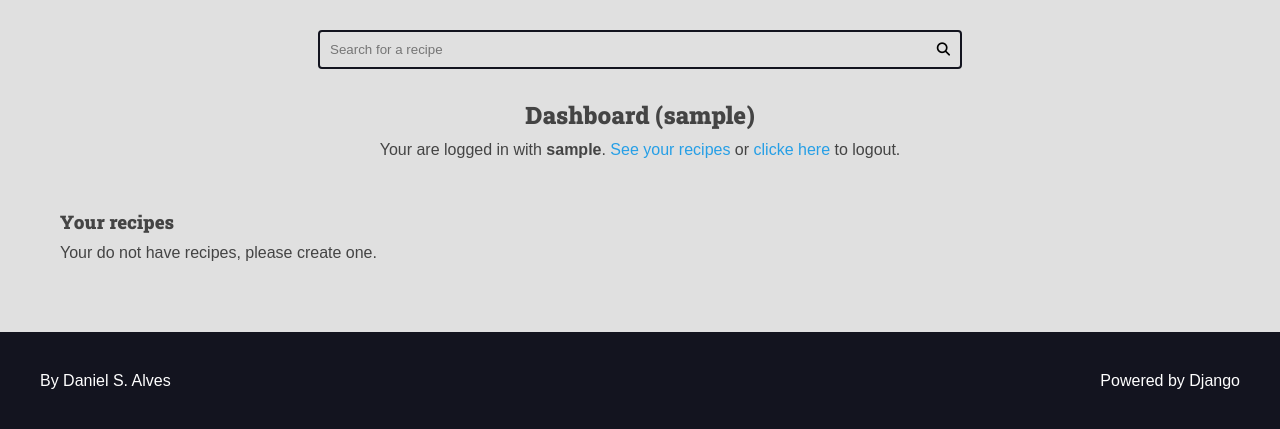
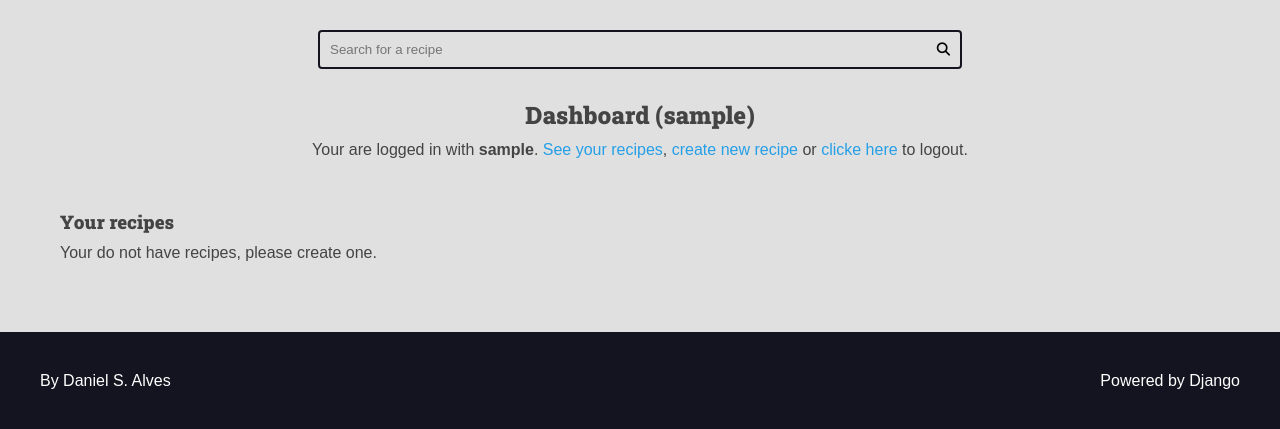
Before and after one commit to daniel-santos-alves/aprendendo-django-01, a Django app: page /authors/dashboard/ in a window 1280 px wide. Shown: the part 105-534 px from the top of the page. Run offline with Django 4.2, Linux system fonts and the light colour scheme; the visitor is signed in with stand-in values (Sample User, id 1); data that the repository does not hold is empty; some libraries are stand-ins or nearby versions.

Commit message:
add função nova receita

```diff
--- a/authors/templates/authors/partials/login_message.html
+++ b/authors/templates/authors/partials/login_message.html
@@ -2,7 +2,8 @@
 <div class="login-message">
     Your are logged in with
     <strong>{{ request.user.username }}</strong>.
-    <a href="{% url 'authors:dashboard' %}">See your recipes</a> or
+    <a href="{% url 'authors:dashboard' %}">See your recipes</a>,
+    <a href=" {% url 'authors:dashboard_recipe_new' %} ">create new recipe</a> or
     <form class="inline-form" action="{% url 'authors:logout' %}" method='POST'>
         {% csrf_token %}
         <input type="hidden" name="username" value="{{ request.user.username }}">
--- a/authors/urls.py
+++ b/authors/urls.py
@@ -12,6 +12,11 @@ urlpatterns = [
     path("logout/", views.logout_view, name="logout"),
     path("dashboard/", views.dashboard, name="dashboard"),
     path(
+        "dashboard/recipe/new/",
+        views.dashboard_recipe_new,
+        name="dashboard_recipe_new",
+    ),
+    path(
         "dashboard/recipe/<int:id>/edit/",
         views.dashboard_recipe_edit,
         name="dashboard_recipe_edit",
--- a/authors/views.py
+++ b/authors/views.py
@@ -140,3 +140,37 @@ def dashboard_recipe_edit(request, id):
             "form": form,
         },
     )
+
+
+@login_required(login_url="authors:login", redirect_field_name="next")
+def dashboard_recipe_new(request):
+    form = AuthorRecipeForm(
+        data=request.POST or None,
+        files=request.FILES or None,
+    )
+
+    if form.is_valid():
+        recipe: Recipe = form.save(commit=False)
+
+        recipe.author = request.user
+        recipe.preparation_steps_is_html = False
+        recipe.is_published = False
+
+        recipe.save()
+
+        messages.success(request, "Salvo com sucesso!!")
+        return redirect(
+            reverse(
+                "authors:dashboard_recipe_edit",
+                args=(recipe.id,),
+            )
+        )
+
+    return render(
+        request,
+        "authors/pages/dashboard_recipe.html",
+        context={
+            "form": form,
+            "form_action": reverse("authors:dashboard_recipe_new"),
+        },
+    )
```
Also changed, not shown: authors/templates/authors/pages/dashboard_recipe_new.html (added, +16 -0 lines).
